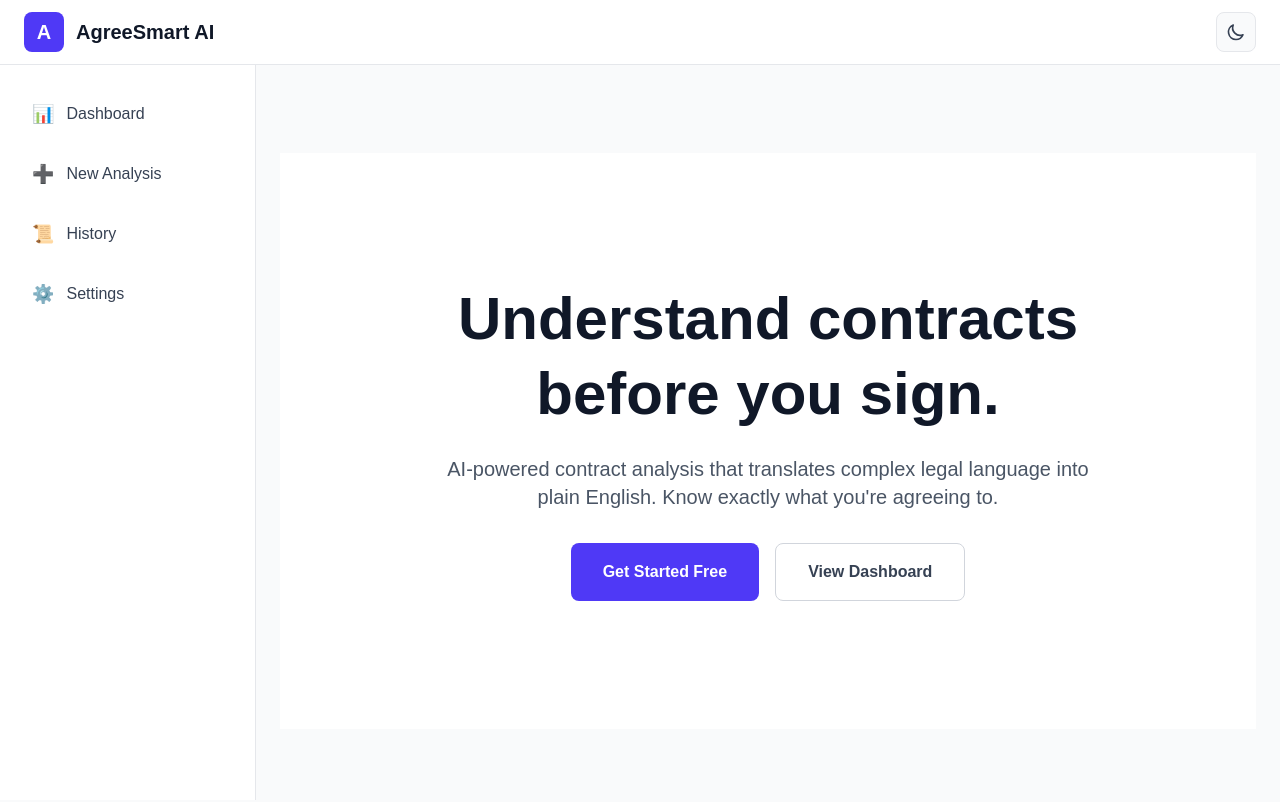
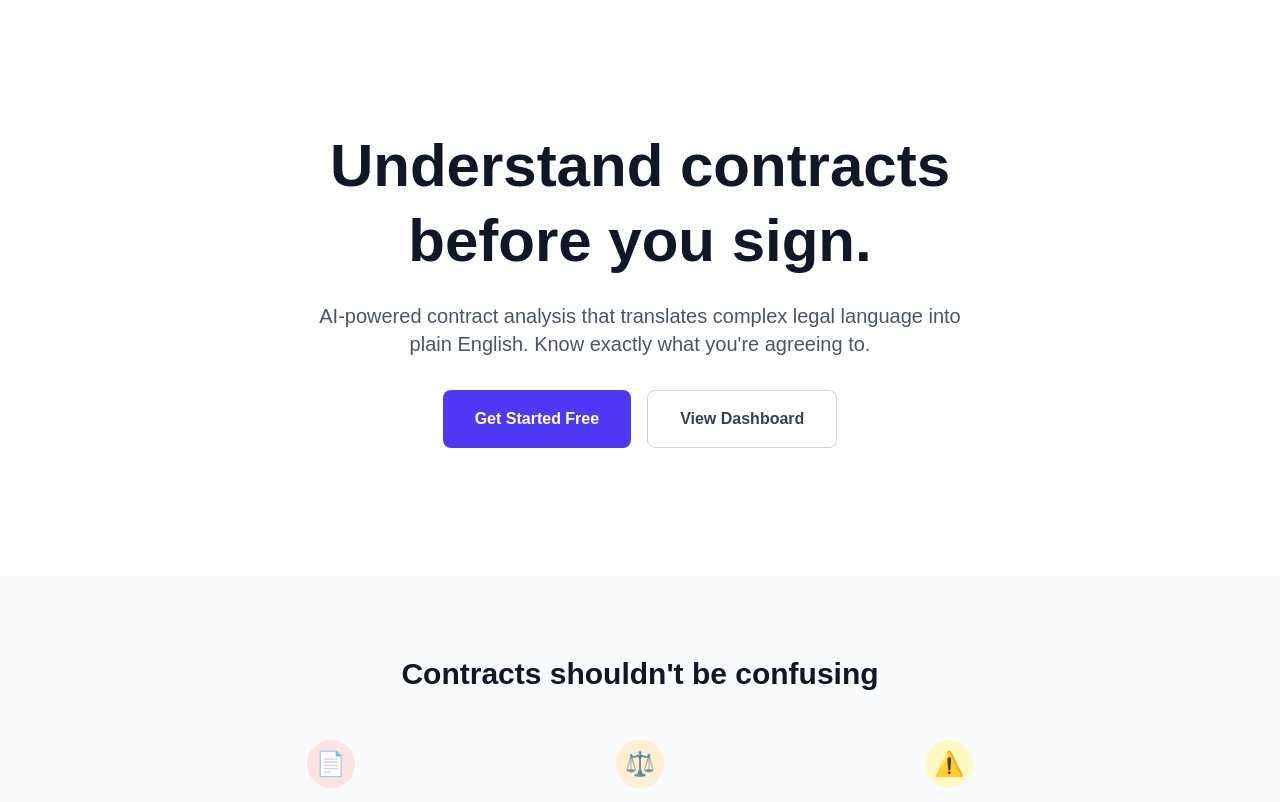
Before and after one commit to ritesh-1918/AgreeSmart-AI, a Next.js app: page / in a window 1280 px wide. Shown: the top 802 px of the page. Built offline with nearby package versions, Linux system fonts and the light colour scheme; no server answers.

Commit message:
refactor: separate public landing from authenticated dashboard layout

```diff
--- /dev/null
+++ b/app/(dashboard)/layout.tsx
@@ -0,0 +1,20 @@
+import { Header } from "@/app/components/Header";
+import { Sidebar } from "@/app/components/Sidebar";
+
+export default function DashboardLayout({
+    children,
+}: {
+    children: React.ReactNode;
+}) {
+    return (
+        <div className="min-h-screen bg-gray-50 dark:bg-gray-950">
+            <Header />
+            <Sidebar />
+            <main className="md:pl-64 pt-16">
+                <div className="p-6">
+                    {children}
+                </div>
+            </main>
+        </div>
+    );
+}
--- a/app/layout.tsx
+++ b/app/layout.tsx
@@ -2,8 +2,6 @@ import type { Metadata } from "next";
 import { Geist, Geist_Mono } from "next/font/google";
 import "./globals.css";
 import { ThemeProvider } from "@/app/components/ThemeProvider";
-import { Header } from "@/app/components/Header";
-import { Sidebar } from "@/app/components/Sidebar";
 
 const geistSans = Geist({
   variable: "--font-geist-sans",
@@ -31,15 +29,7 @@ export default function RootLayout({
         className={`${geistSans.variable} ${geistMono.variable} antialiased`}
       >
         <ThemeProvider>
-          <div className="min-h-screen bg-gray-50 dark:bg-gray-950">
-            <Header />
-            <Sidebar />
-            <main className="md:pl-64 pt-16">
-              <div className="p-6">
-                {children}
-              </div>
-            </main>
-          </div>
+          {children}
         </ThemeProvider>
       </body>
     </html>
```
Also changed, not shown: app/(dashboard)/dashboard/page.tsx (renamed from app/dashboard/page.tsx), app/(dashboard)/history/page.tsx (renamed from app/history/page.tsx), app/(dashboard)/new-analysis/page.tsx (renamed from app/new-analysis/page.tsx), app/(dashboard)/settings/page.tsx (renamed from app/settings/page.tsx).
